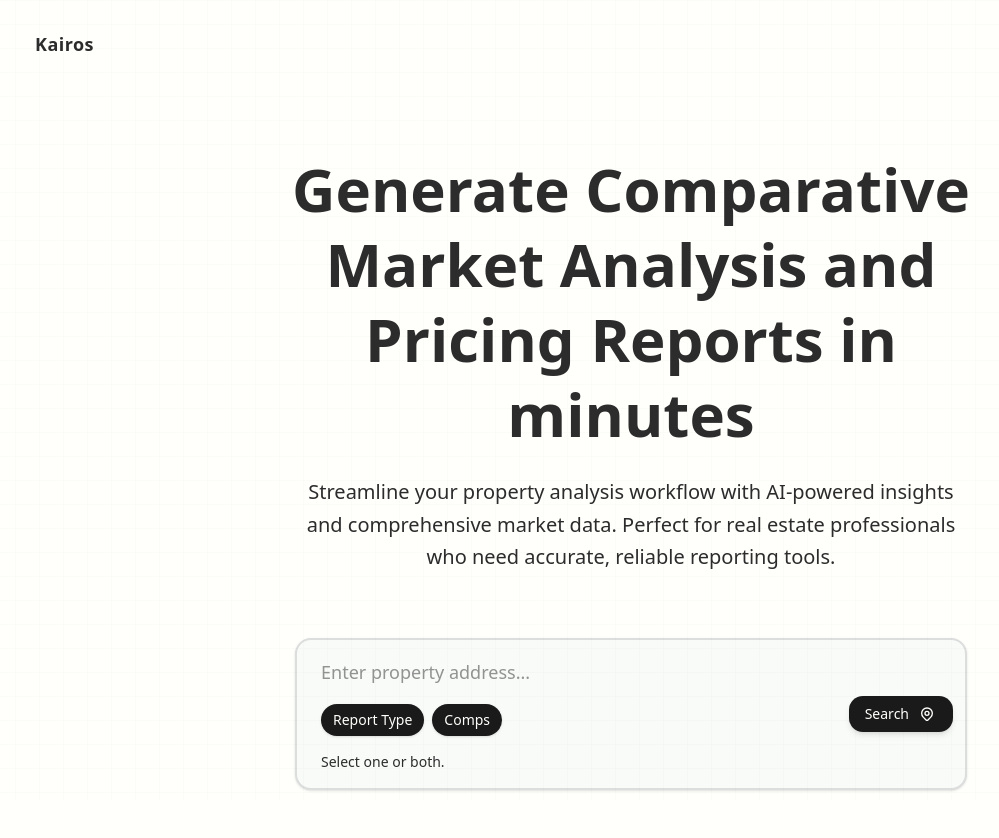
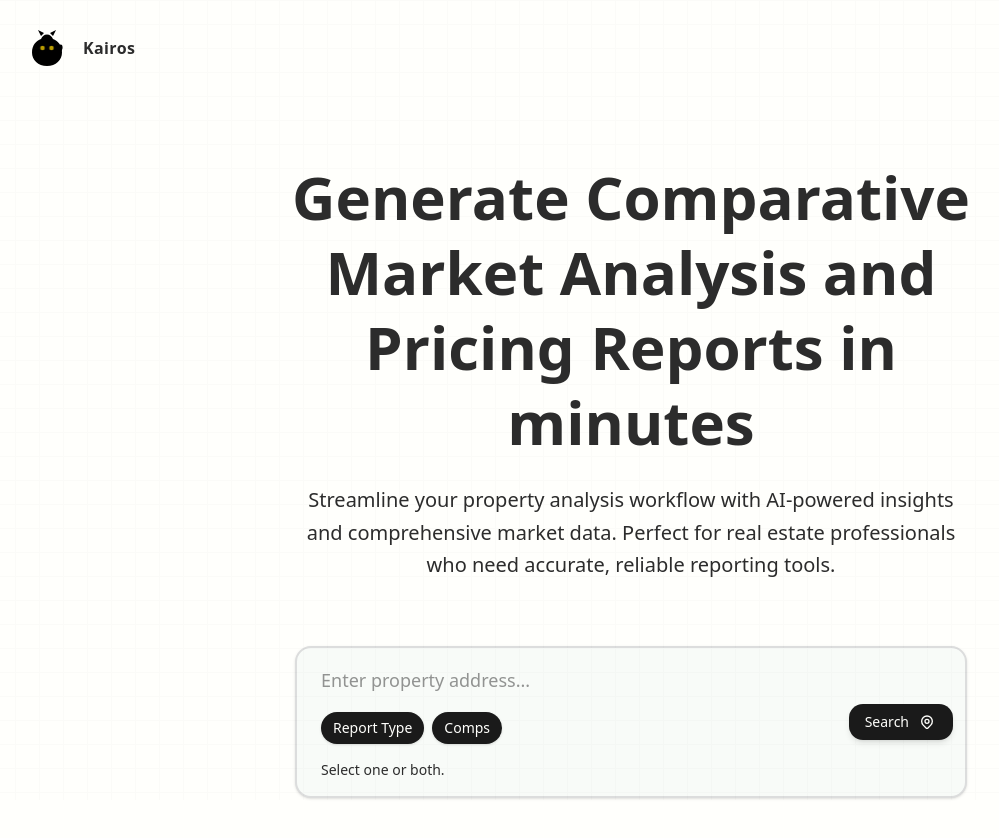
Before and after one commit to isuckplshelpmetestimony/Kairos, a React (Vite) app in the folder High-Fidelity Wireframe Design/: page / in a window 1280 px wide. Shown: the top 838 px of the page, without its empty margins (9-1008 px from the left). Built offline with nearby package versions, Linux system fonts and the light colour scheme; a web font is replaced by a local one.

Commit message:
ui: make header brand clearly larger — fixed SVG sizing and use xl icon/label

```diff
--- a/High-Fidelity Wireframe Design/src/App.tsx
+++ b/High-Fidelity Wireframe Design/src/App.tsx
@@ -10,7 +10,7 @@ export default function App() {
     <div className="min-h-screen bg-kairos-chalk">
       {/* Header with Logo */}
       <header className="w-full py-6 px-8">
-        <KairosLogo iconSize="lg" labelSize="lg" />
+        <KairosLogo iconSize="xl" labelSize="xl" />
       </header>
 
       {/* Main Content */}
--- a/High-Fidelity Wireframe Design/src/components/KairosLogo.tsx
+++ b/High-Fidelity Wireframe Design/src/components/KairosLogo.tsx
@@ -35,7 +35,7 @@ export function KairosLogo({ className = "", iconSize = 'md', labelSize = 'md' }
     <div className={`flex items-center gap-3 ${className}`}>
       {/* Black silhouette cat with yellow glowing eyes */}
       <div className={`${iconSizeToClasses(iconSize)} flex items-center justify-center`}>
-        <svg className="w-[80%] h-[80%]" viewBox="0 0 32 32" fill="none">
+        <svg className="w-full h-full" viewBox="0 0 32 32" fill="none">
           {/* Cat silhouette body */}
           <path
             d="M16 28c-6 0-10-4-10-9s3-8 6-9c1-2 2-3 4-3s3 1 4 3c3 1 6 4 6 9s-4 9-10 9z"
```
